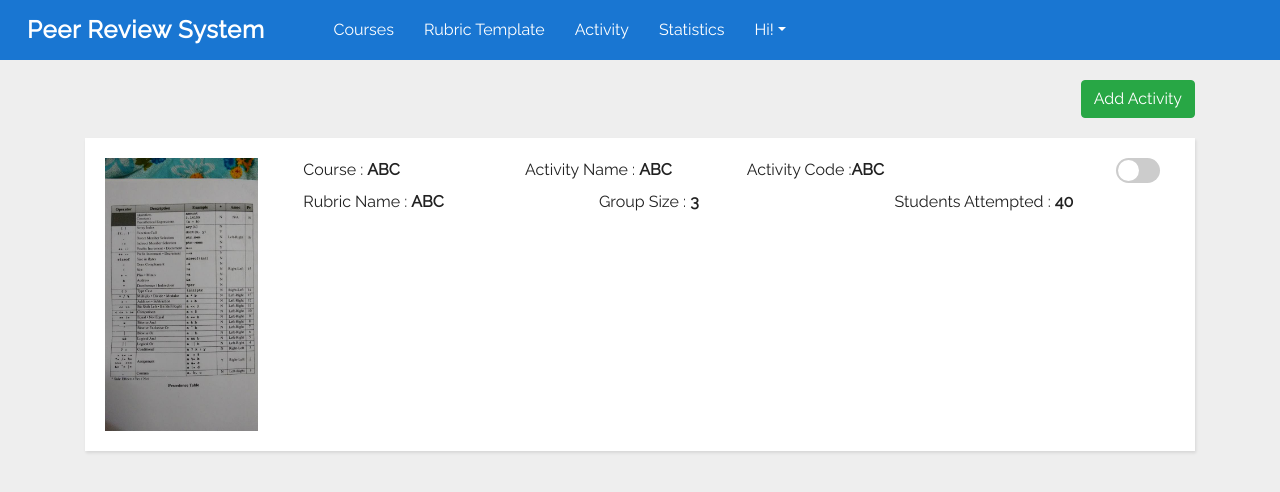
After one commit to jainkuniya/p2preview, a Django app: template p2preview/templates/p2preview/activity2.html in a window 1280 px wide. The commit adds this page. Shown: the top 492 px of the page. Run offline with Django 3.2, Linux system fonts and the light colour scheme; the template is opened without the code that fills it: values that come from a table or form of the project are taken from there, others are empty; tables that the repository leaves empty hold one stand-in row (values such as "Sample post"); some libraries are stand-ins or nearby versions.

Commit message:
Improved activity card
A

```diff
--- a/p2preview/static/p2preview/css/activity.css
+++ b/p2preview/static/p2preview/css/activity.css
@@ -81,3 +81,6 @@ input:checked + .slider:before {
 .slider.round:before {
   border-radius: 50%;
 }
+img{
+	width: 100%;
+}
--- /dev/null
+++ b/p2preview/templates/p2preview/activity2.html
@@ -0,0 +1,145 @@
+{% extends './base.html' %}
+{% block title %}Activity{% endblock %}
+
+{% load staticfiles%}
+
+{% block extrastyles %}
+    <script type="text/javascript" src="{% static 'p2preview/dropzone-4.3.0/dist/dropzone.js' %}"/></script>
+    <link rel="stylesheet" type="text/css" href="{% static 'p2preview/css/activity.css' %}"/>
+    <link rel="stylesheet" type="text/css" href="{% static 'p2preview/dropzone-4.3.0/dist/dropzone.css' %}"/>
+    <link rel="stylesheet" type="text/css" href="{% static 'p2preview/dropzone-4.3.0/dist/basic.css' %}"/>
+{% endblock %}
+
+{% block body %}
+  <div class="container">
+    <div class="row">
+      <div class="col-auto ml-auto">
+        <button type="button" class="btn btn-success add" data-toggle="modal" data-target="#exampleModal">
+          Add Activity
+        </button>
+      </div>
+    </div>
+  </div>
+
+  <div class="container">
+    <!--start for loop-->
+    <div class="row justify-content-center align-items-center">
+      <div class="col-sm-12">
+        <div class="activityList">
+          <div class="row">
+            <div class="col-sm-12 col-md-2">
+              <img  class="" src="{% static 'p2preview/media/1.jpg' %}">
+            </div>
+            <div class="col-sm-12 col-md-10">
+              <div class="container-fluid">
+                <div class="row">
+                  <div class="col-sm-12 col-md-6 col-lg-3">
+                    Course : <span class="text">ABC</span><br>
+                  </div>
+                  <div class="col-sm-12 col-md-6 col-lg-3">
+                    Activity Name : <span class="text">ABC</span>
+                  </div>
+                  <div class="col-sm-12 col-md-6 col-lg-3">
+                    Activity Code :<span class="text">ABC</span>
+                  </div>
+                  <div class="col-sm-12 col-md-6 col-lg-auto ml-auto">
+                    <label class="switch">
+                      <input type="checkbox">
+                      <span class="slider round"></span>
+                    </label>
+                  </div>
+                </div>
+                <div class="row">
+                  <div class="col-sm-12 col-md-6 col-lg-4">
+                    Rubric Name : <span class="text">ABC</span>
+                  </div>
+                  <div class="col-sm-12 col-md-6 col-lg-4">
+                    Group Size : <span class="text">3</span><br>
+                  </div>
+                  <div class="col-sm-12 col-md-6 col-lg-4">
+                    Students Attempted : <span class="text">40</span>
+                  </div>
+                </div>
+              </div>
+            </div>
+
+
+
+
+        </div>
+      </div>
+    </div>
+    <!--end forloop-->
+  </div>
+
+  <!-- Modal -->
+  <div class="modal fade" id="exampleModal" tabindex="-1" role="dialog" aria-labelledby="exampleModalLabel" aria-hidden="true">
+    <div class="modal-dialog modal-lg" role="document">
+      <div class="modal-content">
+        <div class="modal-header">
+          <h5 class="modal-title" id="exampleModalLabel">Add Generic Criteria</h5>
+          <button type="button" class="close" data-dismiss="modal" aria-label="Close">
+            <span aria-hidden="true">&times;</span>
+          </button>
+        </div>
+        <div class="modal-body">
+           <div class="container">
+            <div class="row justify-content-center align-items-center">
+              <div class="col-sm-12 col-md-10 col-lg-8">
+
+                <form id="my-awesome-dropzone" action="upload_file/" class="dropzone upload" method="post"  enctype="multipart/form-data" ></form>
+                <form id="new_activity_form" method="post">
+                  <div class="form-group row justify-content-center select" >
+                    <select class="form-control form-control-lg col-sm-10" id="rubric_id">
+                      <option value="-1">Select Rubric</option>
+                      {% for rubric in rubrics %}
+                        <option value="{{ rubric.pk }}">{{ rubric.name }}</option>
+                      {% endfor %}
+                    </select>
+                  </div>
+                  <div class="form-group row justify-content-center select" >
+                    <select class="form-control form-control-lg col-sm-10" id="course_id">
+                      <option value="-1">Select Course</option>
+                      {% for course in courses %}
+                        <option value="{{ course.pk }}">{{ course.name }}</option>
+                      {% endfor %}
+                    </select>
+                  </div>
+                  <div class="form-group row">
+                    <label for="timeLimit" class="col-sm-6 col-form-label">Time Limit</label>
+                    <div class="col-sm-6">
+                      <input type="number" class="form-control" id="duration" placeholder="in seconds">
+                    </div>
+                  </div>
+                  <div class="form-group row">
+                    <label for="timeSize" class="col-sm-6 col-form-label">Team Size</label>
+                    <div class="col-sm-6">
+                      <input type="number" class="form-control" id="groupSize" placeholder="1-4">
+                    </div>
+                  </div>
+                  <div class="form-group row">
+                    <label for="timeSize" class="col-sm-6 col-form-label">Activity Name</label>
+                    <div class="col-sm-6">
+                      <input type="text" class="form-control" id="activity_name" placeholder="Activity Name">
+                    </div>
+                  </div>
+                  <span id="id_error"></span>
+              </div>
+            </div>
+          </div>
+        </div>
+        <div class="modal-footer">
+          <button type="button" class="btn btn-secondary" data-dismiss="modal">Close</button>
+          <button type="submit" class="btn btn-primary ">Submit</button>
+          </form>
+        </div>
+      </div>
+    </div>
+  </div>
+
+
+{% endblock %}
+{% block extrajavascripts %}
+    <script type="text/javascript" src="{% static 'p2preview/js/add_activity.js' %}"></script>
+  <script type="text/javascript" src="{% static 'p2preview/dropzone-4.3.0/dist/dropzone-amd-module.js' %}"/>
+{% endblock %}
```
Also changed, not shown: p2preview/static/p2preview/media/1.jpg (added).
